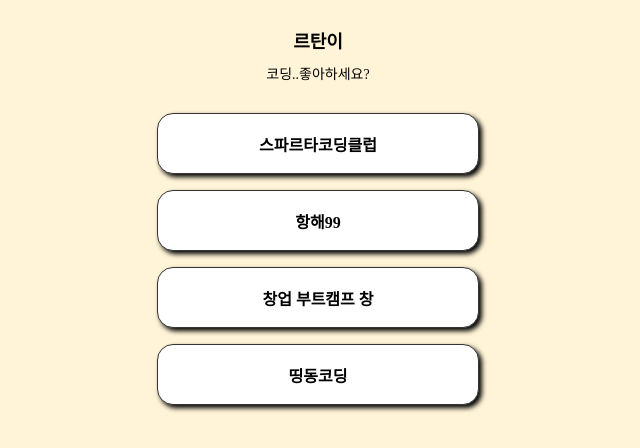
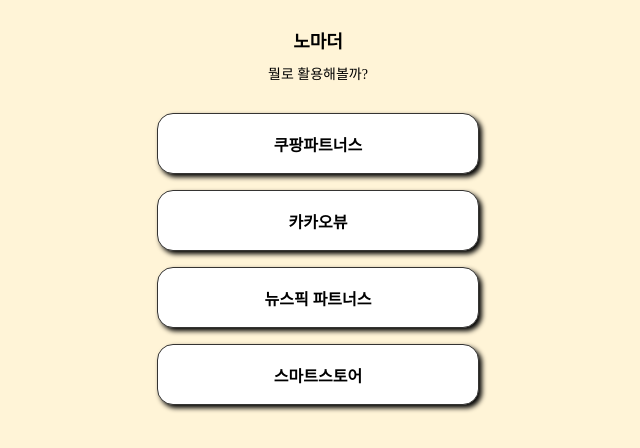
Before and after one commit to minseongho971009/mypage, a plain HTML site: page index.html in a window 1280 px wide. Shown: the part 135-583 px from the top of the page, without its empty margins (322-962 px from the left). Drawn offline with Linux system fonts and the light colour scheme; grey boxes are pictures that could not be loaded; a web font is replaced by a local one.

Commit message:
Update index.html

```diff
--- a/index.html
+++ b/index.html
@@ -83,19 +83,20 @@
     <body>
         <div class="wrap">
             <DIV CLASS="profile"></DIV>
-            <h1 CLASS="main">르탄이</h1>
-            <p CLASS="sub">코딩..좋아하세요?</p>
-            <a target="_blank" href="https://spartacodingclub.kr/">스파르타코딩클럽</a>
-            <a target="_blank" href="https://hanghae99.spartacodingclub.kr/">항해99</a>
-            <a target="_blank" href="https://chang.spartacodingclub.kr/">창업 부트캠프 창</a>
-            <a target="_blank" href="https://ddingdong.spartacodingclub.kr/">띵동코딩</a>
-        </div>
+            <h1 CLASS="main">노마더</h1>
+            <p CLASS="sub">뭘로 활용해볼까?</p>
+            <a target="_blank" href="https://spartacodingclub.kr/">쿠팡파트너스</a>
+            <a target="_blank" href="https://hanghae99.spartacodingclub.kr/">카카오뷰</a>
+            <a target="_blank" href="https://chang.spartacodingclub.kr/">뉴스픽 파트너스</a>
+            <a target="_blank" href="https://ddingdong.spartacodingclub.kr/">스마트스토어</a>
 
 
-        </DIV>
+    </body>
 
-    </body>
-</html><!DOCTYPE html>
+
+</body>
+</html>
+<!DOCTYPE html>
 <html>
 <head>
     <meta charset="UTF-8">
```
